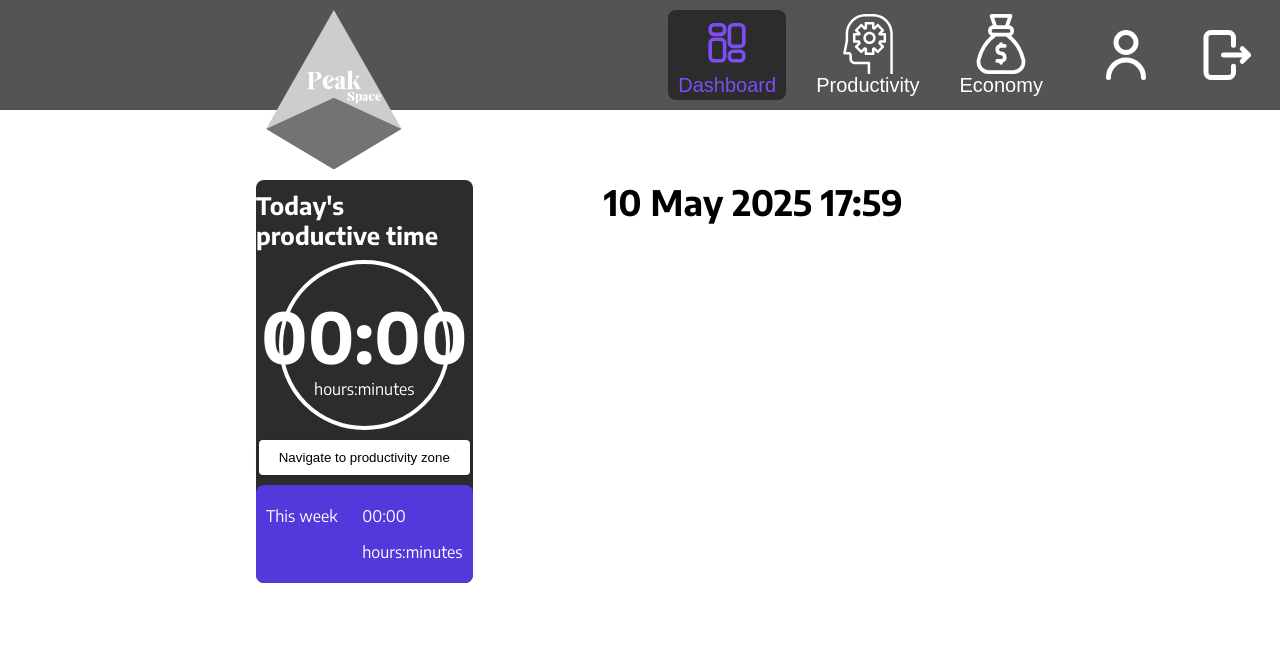
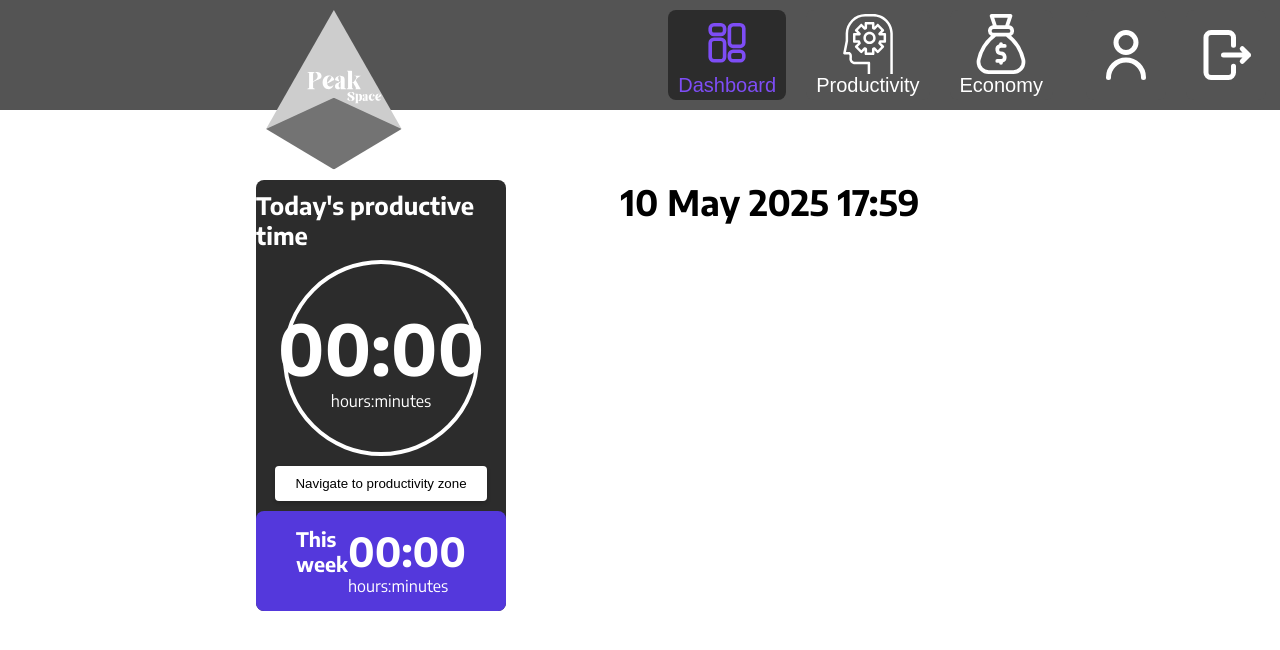
Before and after one commit to daudi44/tfg_peakspace_frontend, a Vue app: page /dashboard in a window 1280 px wide. Shown: the top 650 px of the page. Built offline with nearby package versions, Linux system fonts and the light colour scheme; no server answers; sample sign-in values are in the browser's storage; a web font is replaced by a local one.

Commit message:
dashboard finished

```diff
--- a/src/pages/Dashboard.vue
+++ b/src/pages/Dashboard.vue
@@ -9,13 +9,13 @@
           <p style="font-size: 70px; font-weight: bold; margin:0px">{{ formatElapsed(today) }}</p>
           <p style="margin: 0;">hours:minutes</p>
         </div>
-        <button style="padding: 10px 20px;">Navigate to productivity zone</button>
+        <button style="padding: 10px 20px;" @click="navigateTo('/productivity')">Navigate to productivity zone</button>
         <div style="width: 100%; background-color: #5438DC; border-radius: 8px;">
-          <div style="display: flex; flex-direction: row; padding: 5px 10px; justify-content: space-between;">
-            <p>This week</p>
+          <div style="display: flex; flex-direction: row; padding: 15px 40px; justify-content: space-between;">
+            <p style="font-size: 20px; font-weight: bold; margin: 0">This week</p>
             <div>
-              <p>{{ formatElapsed(thisWeek) }}</p>
-              <p>hours:minutes</p>
+              <p style="font-size: 40px; font-weight: bold; margin: 0;">{{ formatElapsed(thisWeek) }}</p>
+              <p style="margin: 0">hours:minutes</p>
             </div>
           </div>
 
@@ -97,6 +97,9 @@ export default {
         console.error('Error fetching user:', error);
       }
     },
+    navigateTo(route) {
+      this.$router.push(route)
+    },
   },
 }
 </script>
```
